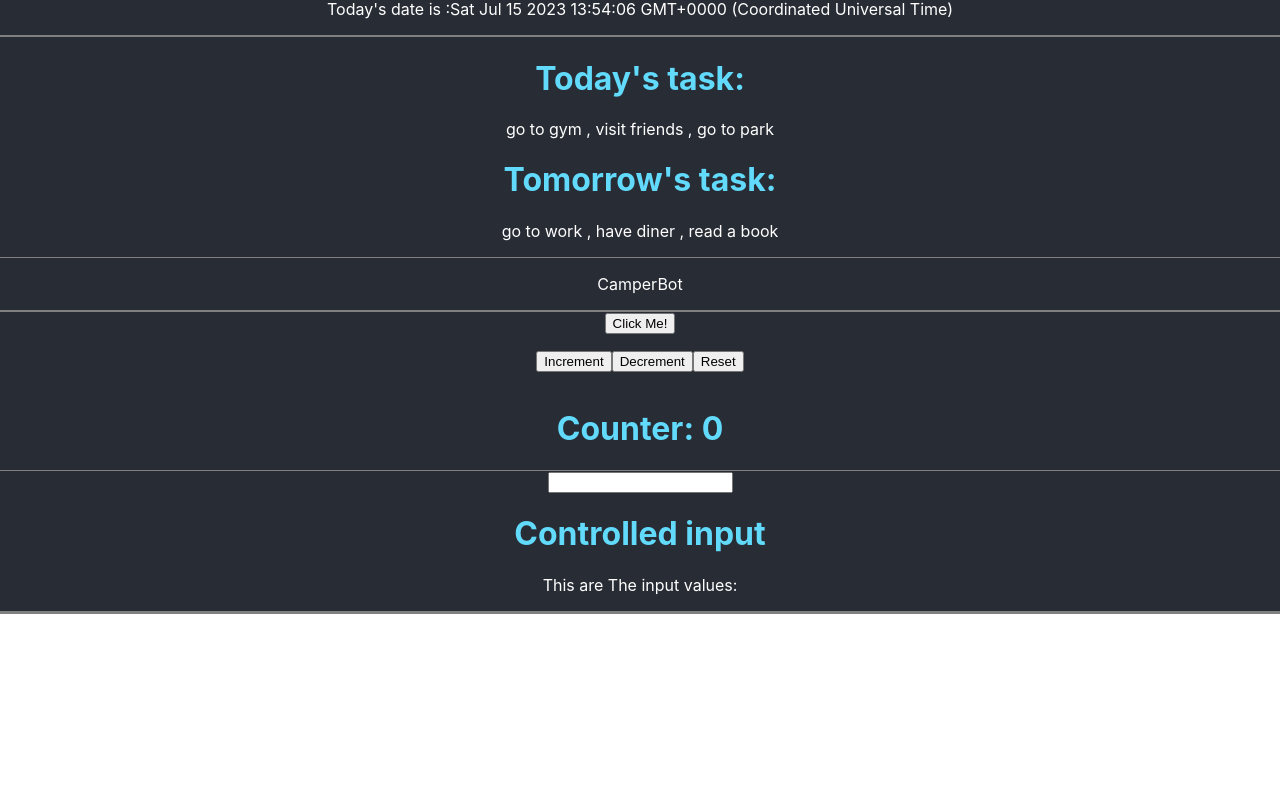
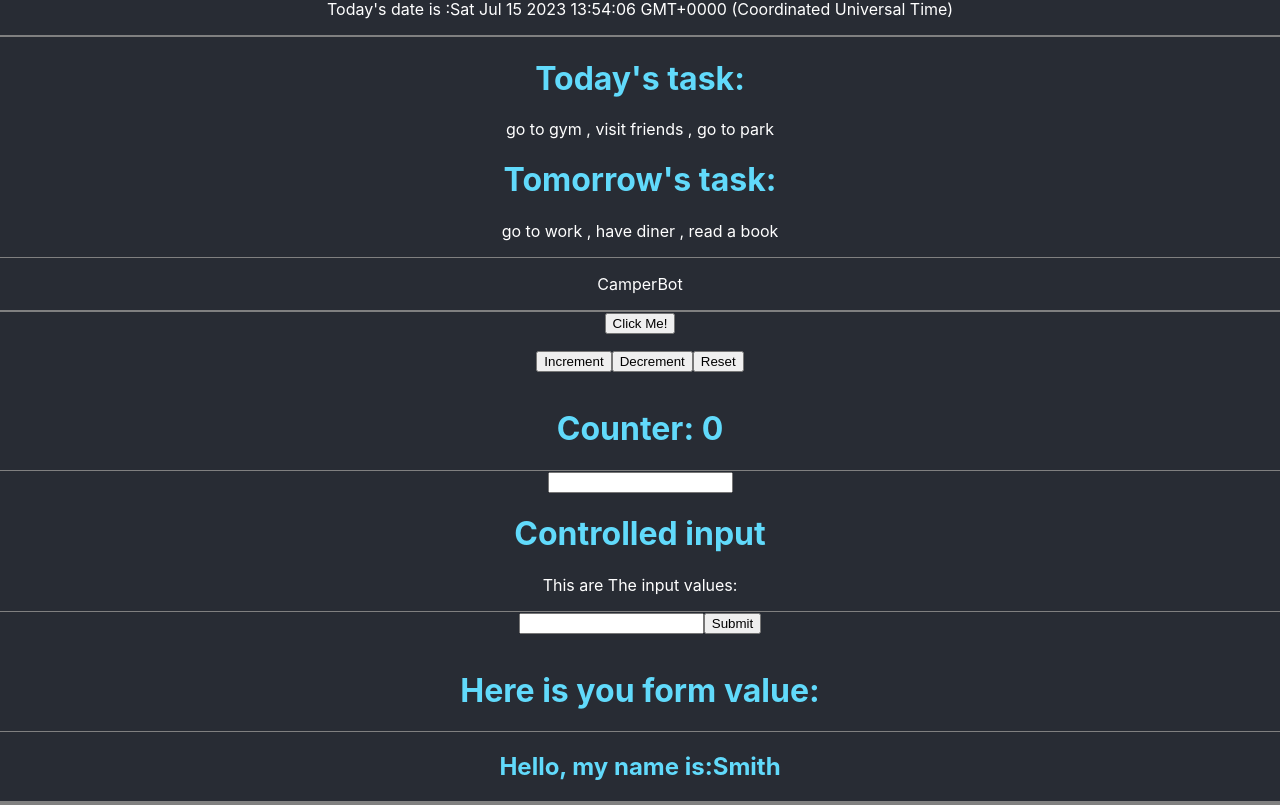
Before and after one commit to abdel1413/controlledForms, a React (Create React App) app: page / in a window 1280 px wide. Shown: the part 615-1420 px from the top of the page. Before the commit the page ends 1229 px from the top, so only its background shows below. Built offline with nearby package versions, Linux system fonts and the light colour scheme.

Commit message:
passing state as props

```diff
--- a/src/App.js
+++ b/src/App.js
@@ -1,7 +1,9 @@
 import "./App.css";
 import ControlledInput from "./ControlledInput";
+import ControlledSubmit from "./ControlledSubmit";
 import Counter from "./Counter";
 import CurrentDate from "./CurrentDate";
+import StateAsProps from "./StateAsProps";
 import StatelesFunc from "./StatelessFucn";
 import ToDo from "./ToDo";
 import ToggleIt from "./ToggleIt";
@@ -17,6 +19,8 @@ function App() {
       <ToggleIt />
       <Counter />
       <ControlledInput />
+      <ControlledSubmit />
+      <StateAsProps />
     </div>
   );
 }
--- a/src/ControlledSubmit.js
+++ b/src/ControlledSubmit.js
@@ -25,7 +25,7 @@ class ControlledSubmit extends React.Component {
           <input onChange={this.handleChange} value={this.state.inputV} />
           <button type="submit">Submit</button>
         </form>
-        <h1>{this.state.submitV}</h1>
+        <h1> Here is you form value: {this.state.submitV}</h1>
       </div>
     );
   }
--- /dev/null
+++ b/src/NavBar.js
@@ -0,0 +1,17 @@
+import React from "react";
+
+class NavBar extends React.Component {
+  constructor(props) {
+    super(props);
+  }
+
+  render() {
+    return (
+      <div>
+        <h2> Hello, my name is:{this.props.name}</h2>
+      </div>
+    );
+  }
+}
+
+export default NavBar;
--- /dev/null
+++ b/src/StateAsProps.js
@@ -0,0 +1,22 @@
+import React from "react";
+import NavBar from "./NavBar";
+/**
+ * Stateful Parent component passes its state to its
+ * child component which then return a state from its parent comp
+ */
+class StateAsProps extends React.Component {
+  constructor(props) {
+    super(props);
+    this.state = {
+      name: "Smith",
+    };
+  }
+  render() {
+    return (
+      <div>
+        <NavBar name={this.state.name} />
+      </div>
+    );
+  }
+}
+export default StateAsProps;
--- a/src/ToggleIt.js
+++ b/src/ToggleIt.js
@@ -12,6 +12,7 @@ class ToggleIt extends React.Component {
     //1st way
     this.setState((state) => ({ visibility: !state.visibility }));
 
+    //2nd way
     this.setState((state) => {
       if (state.visibility === true) {
         return (state.visibility = false);
```
